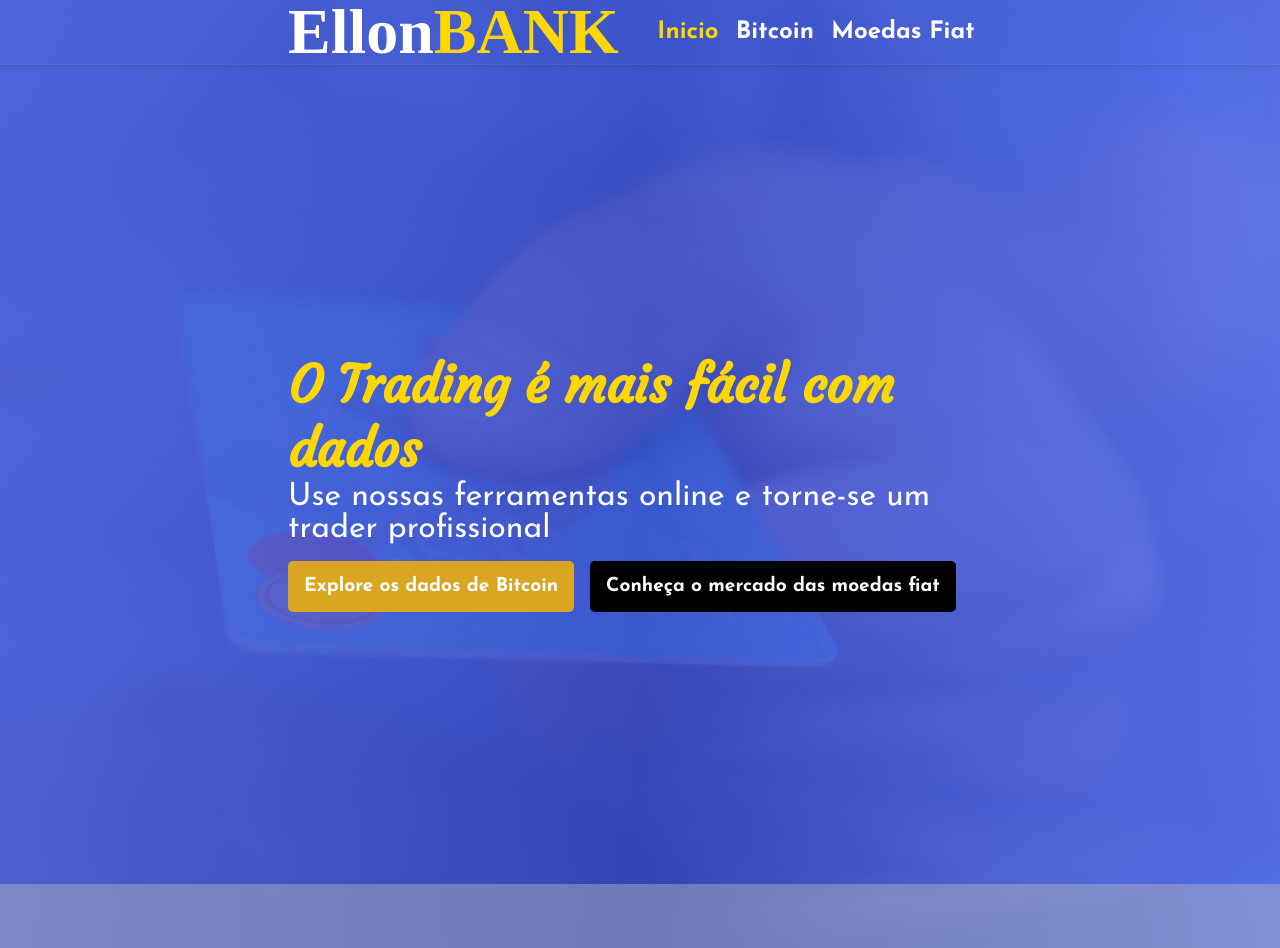
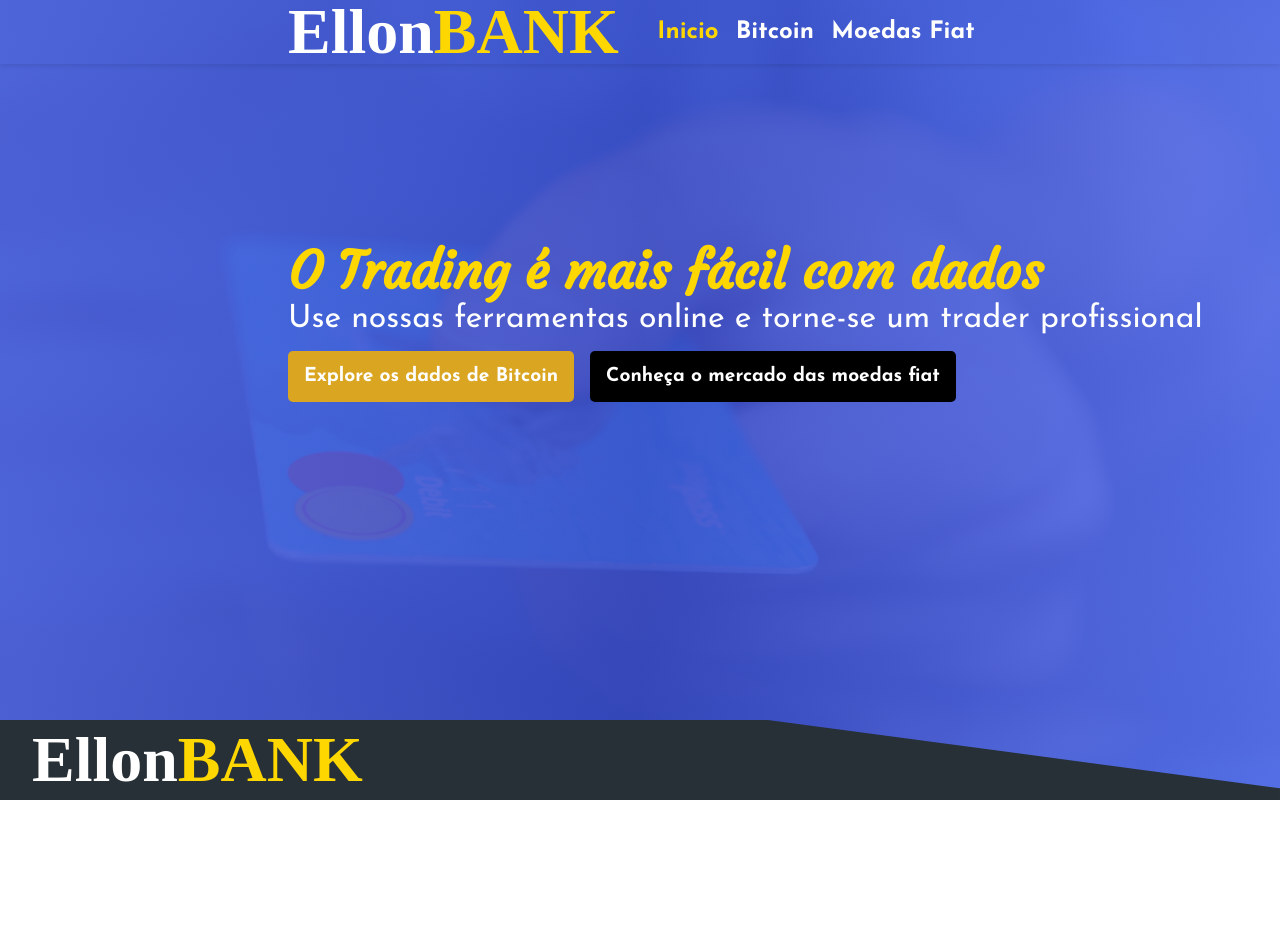
Before and after one commit to Carlitonchin/ellon, a Next.js app: page / in a window 1280 px wide. After the commit the page ends 800 px from the top, so only its background shows below. Built offline with nearby package versions, Linux system fonts and the light colour scheme; a web font is replaced by a local one.

Commit message:
working at footer

```diff
--- a/components/footer.js
+++ b/components/footer.js
@@ -1,3 +1,5 @@
 export default ()=>{
-    return <footer></footer>
+    return <footer>
+            <h3 className="logo">Ellon<span>BANK</span></h3>
+    </footer>
 }
--- a/pages/index.js
+++ b/pages/index.js
@@ -3,7 +3,7 @@ import style from '../styles/index.module.css'
 
 export default ()=>{
 
-  return <div className={style.container}>
+  return <div className={"container " + style.container}>
   <h1 className={style.title}>
       O Trading é mais fácil com dados</h1>
 
--- a/styles/footer.css
+++ b/styles/footer.css
@@ -1,5 +1,13 @@
 footer{
-    height: 8vh;
-    min-height: 60px;
+    height: 10vh;
+    min-height: 70px;
     background-color: rgba(185, 185, 185, 0.443);
+    background: url('../public/images/wave.svg');
+    background-position: center;
+    background-repeat: no-repeat;
+    background-size: cover;
+    padding: 2rem;
+    color: white;
+    display: flex;
+    align-items: center;
 }
--- a/styles/globals.css
+++ b/styles/globals.css
@@ -14,7 +14,6 @@
   margin: 0;
 }
 
-html,
 body {
   max-width: 100vw;
   min-height: 100vh;
@@ -38,10 +37,11 @@ a {
   display: flex;
   flex-direction: column;
   align-items: center;
+  min-height: calc(100vh - 8vh - 10vh);
 }
 
 .container > *{
-  margin-bottom: 1.5rem;
+  margin-bottom: 1.2rem;
 }
 
 .container:last-child{
--- a/styles/header.css
+++ b/styles/header.css
@@ -1,6 +1,5 @@
 header{
 
-border-bottom: 1px solid rgba(255, 255, 255, 0.057);
 box-shadow: 0 2px 5px rgba(0, 0, 0, 0.1);
 }
 
@@ -21,6 +20,7 @@ nav{
     font-size: 4rem;
     transition: 300ms ease-in-out;
     cursor: pointer;
+    color: white;
 }
 
 .logo > span{
--- a/styles/index.module.css
+++ b/styles/index.module.css
@@ -1,15 +1,21 @@
 @import url('https://fonts.googleapis.com/css2?family=Courgette&display=swap');
 
 .container{
-    padding: 18rem;
+    padding-left: 18rem;
     width: fit-content;
+    align-items: flex-start;
+    justify-content: center;
+}
 
+.container>*{
+    margin: 0;
 }
 
 .title{
     font-size: 3.2rem;
     font-family: 'Courgette', cursive;
     width: fit-content;
+    margin-top: -10rem;
 }
 
 .text{
```
Also changed, not shown: public/images/wave.svg (added).
